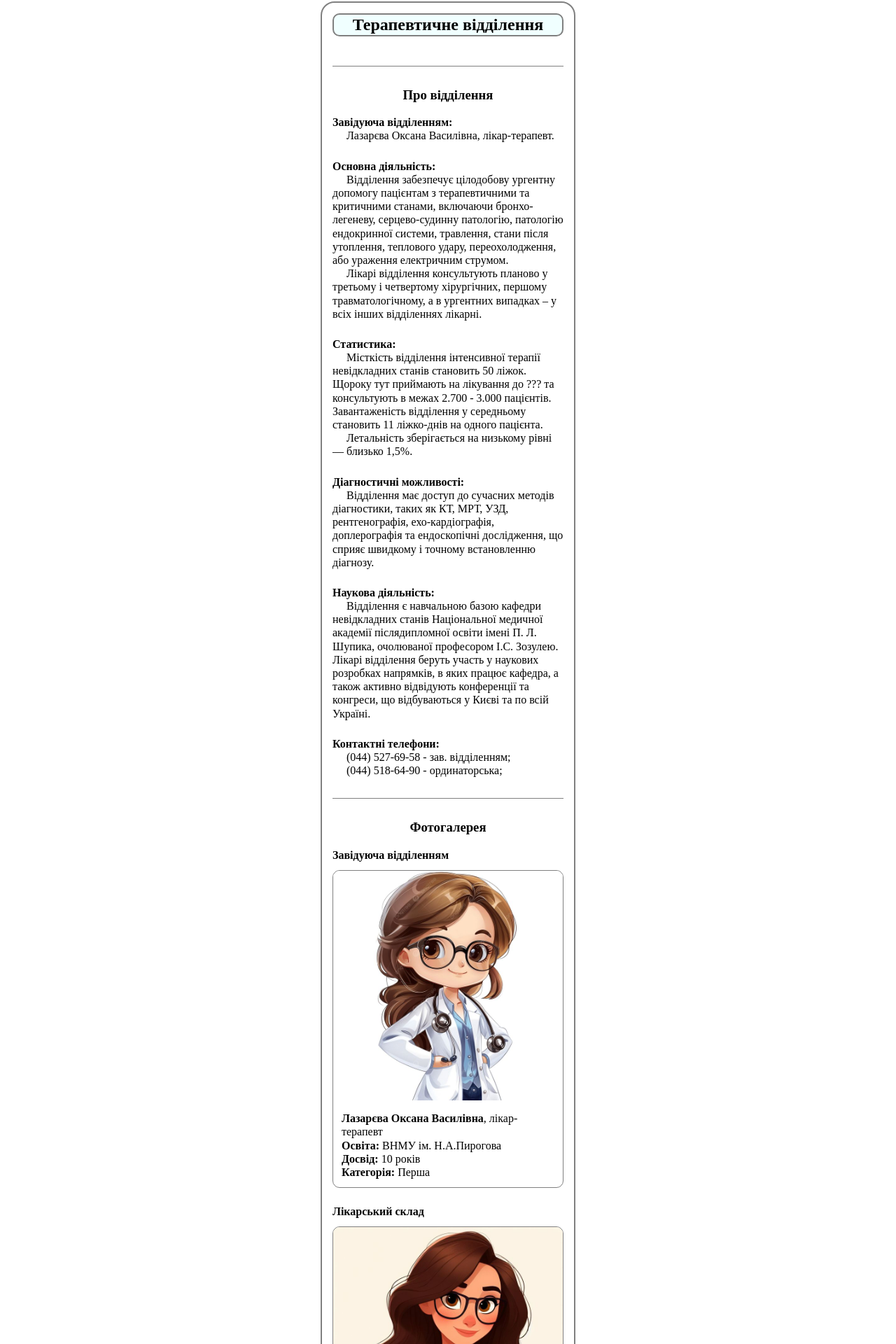
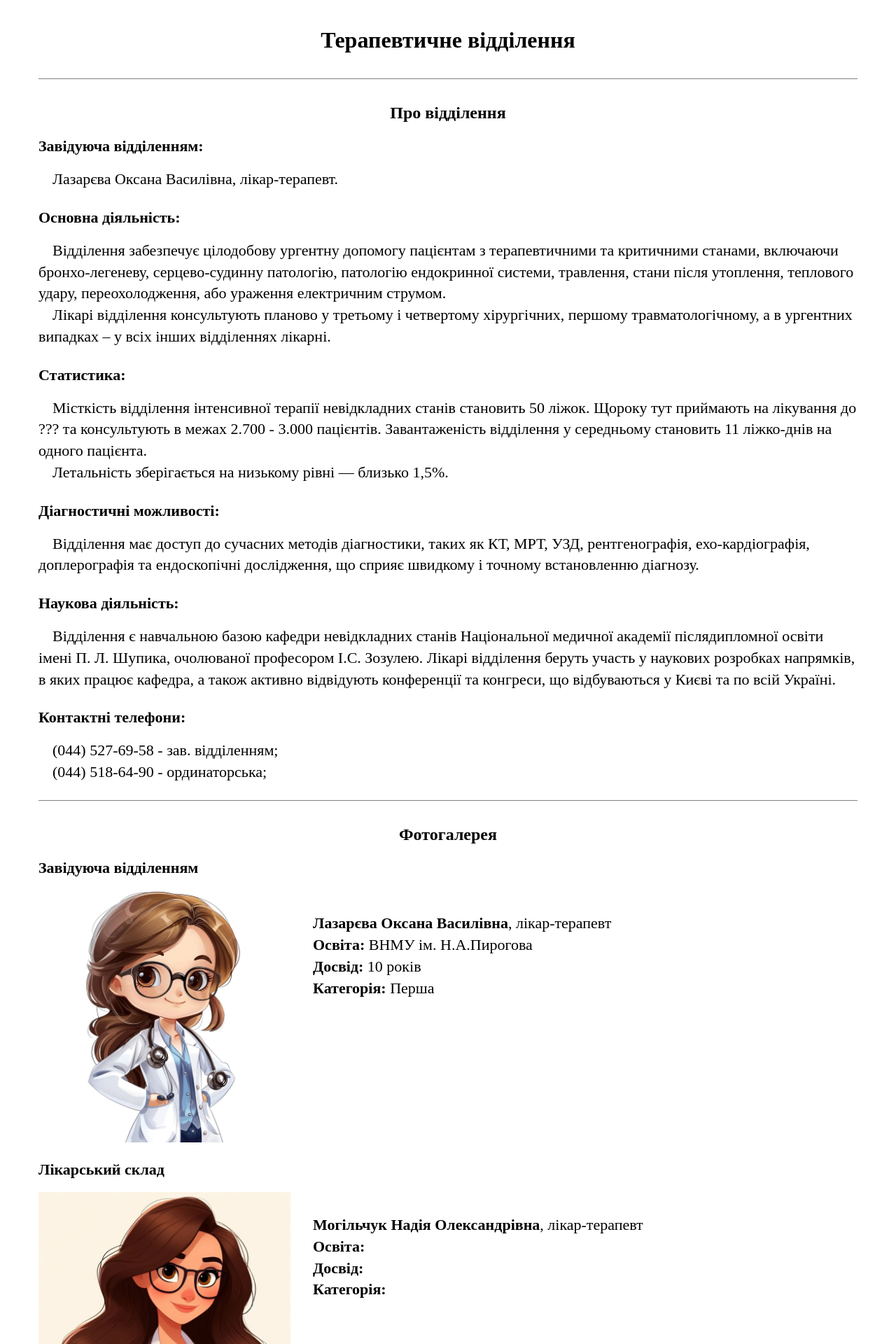
Before and after one commit to oleksandrmaliy/Neurosurgery10, a React (Vite) app: page / in a window 1280 px wide. Shown: the part 13-1933 px from the top of the page at 70% size. Built offline with nearby package versions, Linux system fonts and the light colour scheme.

Commit message:
adaptive and responsive added

```diff
--- a/src/components/therapy/therapy.jsx
+++ b/src/components/therapy/therapy.jsx
@@ -9,11 +9,11 @@ function Therapy() {
         <div className={css.section}>
           <h3 className={css.sectionName}>Про відділення</h3>
           <div className={css.subsection}>
-            <h4>Завідуюча відділенням:</h4>
+            <h4 className={css.subsectionName}>Завідуюча відділенням:</h4>
             <p>Лазарєва Оксана Василівна, лікар-терапевт.</p>
           </div>
           <div className={css.subsection}>
-            <h4>Основна діяльність:</h4>
+            <h4 className={css.subsectionName}>Основна діяльність:</h4>
             <p>
               Відділення забезпечує цілодобову ургентну допомогу пацієнтам з
               терапевтичними та критичними станами, включаючи бронхо-легеневу,
@@ -28,7 +28,7 @@ function Therapy() {
             </p>
           </div>
           <div className={css.subsection}>
-            <h4>Статистика:</h4>
+            <h4 className={css.subsectionName}>Статистика:</h4>
             <p>
               Місткість відділення інтенсивної терапії невідкладних станів
               становить 50 ліжок. Щороку тут приймають на лікування до ??? та
@@ -39,7 +39,7 @@ function Therapy() {
             <p>Летальність зберігається на низькому рівні — близько 1,5%.</p>
           </div>
           <div className={css.subsection}>
-            <h4>Діагностичні можливості:</h4>
+            <h4 className={css.subsectionName}>Діагностичні можливості:</h4>
             <p>
               Відділення має доступ до сучасних методів діагностики, таких як
               КТ, МРТ, УЗД, рентгенографія, ехо-кардіографія, доплерографія та
@@ -48,7 +48,7 @@ function Therapy() {
             </p>
           </div>
           <div className={css.subsection}>
-            <h4>Наукова діяльність:</h4>
+            <h4 className={css.subsectionName}>Наукова діяльність:</h4>
             <p>
               Відділення є навчальною базою кафедри невідкладних станів
               Національної медичної академії післядипломної освіти імені П. Л.
@@ -59,7 +59,7 @@ function Therapy() {
             </p>
           </div>
           <div className={css.subsection}>
-            <h4>Контактні телефони:</h4>
+            <h4 className={css.subsectionName}>Контактні телефони:</h4>
             <p>(044) 527-69-58 - зав. відділенням;</p>
             <p>(044) 518-64-90 - ординаторська;</p>
           </div>
@@ -68,7 +68,7 @@ function Therapy() {
           <h3 className={css.sectionName}>Фотогалерея</h3>
           <div className={css.subsection}>
             <h4 className={css.subsectionName}>Завідуюча відділенням</h4>
-            <div className={css.card}>
+            <div className={css.card1}>
               <img
                 className={css.photo}
                 src="/manager.jpg"
@@ -92,7 +92,7 @@ function Therapy() {
           </div>
           <div className={css.subsection}>
             <h4 className={css.subsectionName}>Лікарський склад</h4>
-            <div className={css.card}>
+            <div className={css.card1}>
               <img className={css.photo} src="/doctor1.jpg" alt="Доктор" />
               <div className={css.name}>
                 <p>
@@ -109,7 +109,7 @@ function Therapy() {
                 </p>
               </div>
             </div>
-            <div className={css.card}>
+            <div className={css.card2}>
               <img className={css.photo} src="/doctor2.jpg" alt="Доктор" />
               <div className={css.name}>
                 <p>
@@ -126,7 +126,7 @@ function Therapy() {
                 </p>
               </div>
             </div>
-            <div className={css.card}>
+            <div className={css.card1}>
               <img className={css.photo} src="/doctor1.jpg" alt="Доктор" />
               <div className={css.name}>
                 <p>
@@ -143,7 +143,7 @@ function Therapy() {
                 </p>
               </div>
             </div>
-            <div className={css.card}>
+            <div className={css.card2}>
               <img className={css.photo} src="/doctor2.jpg" alt="Доктор" />
               <div className={css.name}>
                 <p>
@@ -160,7 +160,7 @@ function Therapy() {
                 </p>
               </div>
             </div>
-            <div className={css.card}>
+            <div className={css.card1}>
               <img className={css.photo} src="/doctor1.jpg" alt="Доктор" />
               <div className={css.name}>
                 <p>
@@ -177,7 +177,7 @@ function Therapy() {
                 </p>
               </div>
             </div>
-            <div className={css.card}>
+            <div className={css.card2}>
               <img className={css.photo} src="/doctor2.jpg" alt="Доктор" />
               <div className={css.name}>
                 <p>
@@ -194,7 +194,7 @@ function Therapy() {
                 </p>
               </div>
             </div>
-            <div className={css.card}>
+            <div className={css.card1}>
               <img className={css.photo} src="/doctor1.jpg" alt="Доктор" />
               <div className={css.name}>
                 <p>
@@ -211,7 +211,7 @@ function Therapy() {
                 </p>
               </div>
             </div>
-            <div className={css.card}>
+            <div className={css.card2}>
               <img className={css.photo} src="/doctor2.jpg" alt="Доктор" />
               <div className={css.name}>
                 <p>
@@ -228,7 +228,7 @@ function Therapy() {
                 </p>
               </div>
             </div>
-            <div className={css.card}>
+            <div className={css.card1}>
               <img className={css.photo} src="/doctor1.jpg" alt="Доктор" />
               <div className={css.name}>
                 <p>
@@ -245,7 +245,7 @@ function Therapy() {
                 </p>
               </div>
             </div>
-            <div className={css.card}>
+            <div className={css.card2}>
               <img className={css.photo} src="/doctor3.jpg" alt="Доктор" />
               <div className={css.name}>
                 <p>
@@ -262,7 +262,7 @@ function Therapy() {
                 </p>
               </div>
             </div>
-            <div className={css.card}>
+            <div className={css.card1}>
               <img className={css.photo} src="/doctor1.jpg" alt="Доктор" />
               <div className={css.name}>
                 <p>
@@ -279,7 +279,7 @@ function Therapy() {
                 </p>
               </div>
             </div>
-            <div className={css.card}>
+            <div className={css.card2}>
               <img className={css.photo} src="/doctor2.jpg" alt="Доктор" />
               <div className={css.name}>
                 <p>
--- a/src/components/therapy/therapy.module.css
+++ b/src/components/therapy/therapy.module.css
@@ -1,28 +1,40 @@
 .container {
-  width: 330px;
-  margin: 15px auto;
-  padding: 15px;
-  border: gray solid 2px;
-  border-radius: 20px;
+  width: 100%;
+  margin: 16px 0;
+  padding: 32px 16px 16px;
+  /* border: gray solid 2px;
+  border-radius: 20px; */
+
+  /* font-size: 14px; */
+}
+
+p,
+h4 {
+  font-size: 14px;
+}
+h2 {
+  font-size: 22px;
+}
+h3 {
+  font-size: 16px;
 }
 
 .pageHeader {
-  margin-bottom: 42px;
+  margin-bottom: 32px;
   text-align: center;
-  background-color: azure;
-  border: gray solid 2px;
-  border-radius: 10px;
+  /* font-size: 22px; */
 }
 
 .section {
-  padding-top: 30px;
-  margin-bottom: 30px;
+  padding-top: 32px;
+
   border-top: gray solid 1px;
 }
 
 .sectionName {
-  margin-bottom: 18px;
+  margin-bottom: 16px;
   text-align: center;
+  /* font-size: ; */
 }
 
 .subsection {
@@ -30,13 +42,18 @@
 }
 
 .subsectionName {
-  margin-bottom: 12px;
+  margin-bottom: 16px;
+  /* font-size: large; */
 }
 
-.card {
-  margin-bottom: 18px;
-  border: gray solid 1px;
-  border-radius: 10px;
+.card1,
+.card2 {
+  width: 100%;
+  display: flex;
+  flex-direction: column;
+  margin-bottom: 16px;
+  /* border: gray solid 1px;
+  border-radius: 10px; */
   overflow: hidden;
 }
 
@@ -46,7 +63,7 @@
 }
 
 .name {
-  padding: 12px;
+  padding: 32px;
 }
 
 .name p {
@@ -56,6 +73,99 @@
 .bold {
   font-weight: bold;
 }
-/* p {
-  text-indent: 20px;
-} */
+
+@media (min-width: 721px) {
+  .container {
+    max-width: 690px;
+  }
+
+  .card1 {
+    flex-direction: row;
+  }
+  .card2 {
+    flex-direction: row-reverse;
+  }
+
+  .photo {
+    width: 40%;
+  }
+
+  .card1 .name {
+    width: fit-content;
+    margin-right: auto;
+    text-align: left;
+  }
+
+  .card2 .name {
+    width: fit-content;
+    margin-left: auto;
+    text-align: left;
+  }
+
+  p,
+  h4 {
+    font-size: 16px;
+  }
+  h2 {
+    font-size: 24px;
+  }
+  h3 {
+    font-size: 18px;
+  }
+}
+
+@media (min-width: 961px) {
+  .container {
+    max-width: 930px;
+  }
+
+  .card1 {
+    flex-direction: row;
+  }
+  .card2 {
+    flex-direction: row-reverse;
+  }
+
+  .photo {
+    width: 30%;
+  }
+
+  p,
+  h4 {
+    font-size: 18px;
+  }
+  h2 {
+    font-size: 28px;
+  }
+  h3 {
+    font-size: 22px;
+  }
+}
+
+@media (min-width: 1201px) {
+  .container {
+    max-width: 1170px;
+  }
+
+  .card1 {
+    flex-direction: row;
+  }
+  .card2 {
+    flex-direction: row-reverse;
+  }
+
+  .photo {
+    width: 360px;
+  }
+
+  p,
+  h4 {
+    font-size: 22px;
+  }
+  h2 {
+    font-size: 32px;
+  }
+  h3 {
+    font-size: 24px;
+  }
+}
--- a/src/index.css
+++ b/src/index.css
@@ -29,7 +29,7 @@ body {
   place-items: center;
   min-width: 320px;
   /* min-height: 100vh; */
-  line-height: 1.2;
+  line-height: 1.4;
 }
 p,
 h1,
```
